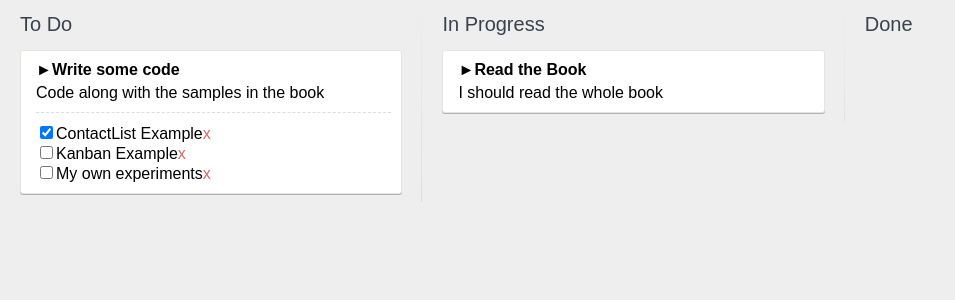
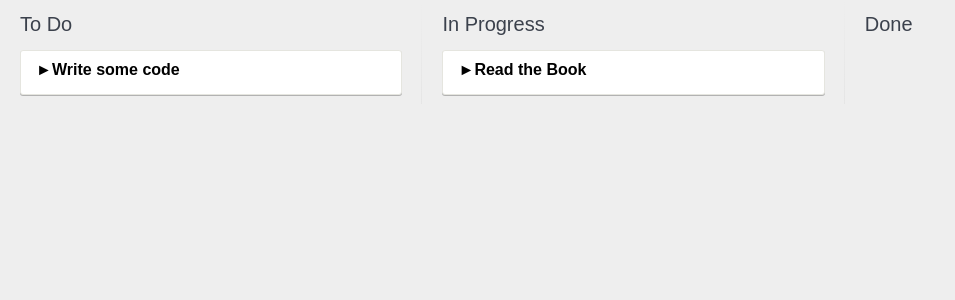
Before and after one commit to yadavankit/KanbanApp, a React (Create React App) app: page / in a window 1280 px wide. Shown: the top 300 px of the page, without its empty margins (0-955 px from the left). Built offline with nearby package versions, Linux system fonts and the light colour scheme.

Commit message:
adds click handler for list title click

```diff
--- a/src/Card.js
+++ b/src/Card.js
@@ -3,15 +3,32 @@
 
 class Card extends Component {
 
+    constructor() {
+        super(...arguments);
+
+        this.state = {
+            showDetails : false
+        };
+    }
+
     render() {
 
-        return(
-            <div className="card">
-                <div className="card__title">{this.props.title}</div>
+        let cardDetails;
+        if (this.state.showDetails) {
+            cardDetails = (
                 <div className="card__details">
                     {this.props.description}
                     <CheckList cardId={this.props.id} tasks={this.props.tasks}/>
                 </div>
+            );
+        }
+
+        return(
+            <div className="card">
+                <div className="card__title" onClick={() => this.setState({showDetails: !this.state.showDetails})}>
+                    {this.props.title}
+                </div>
+                {cardDetails}
             </div>
         );
 
```
Also changed, not shown: 1 other file (tests, documents, lock files or other folders).
